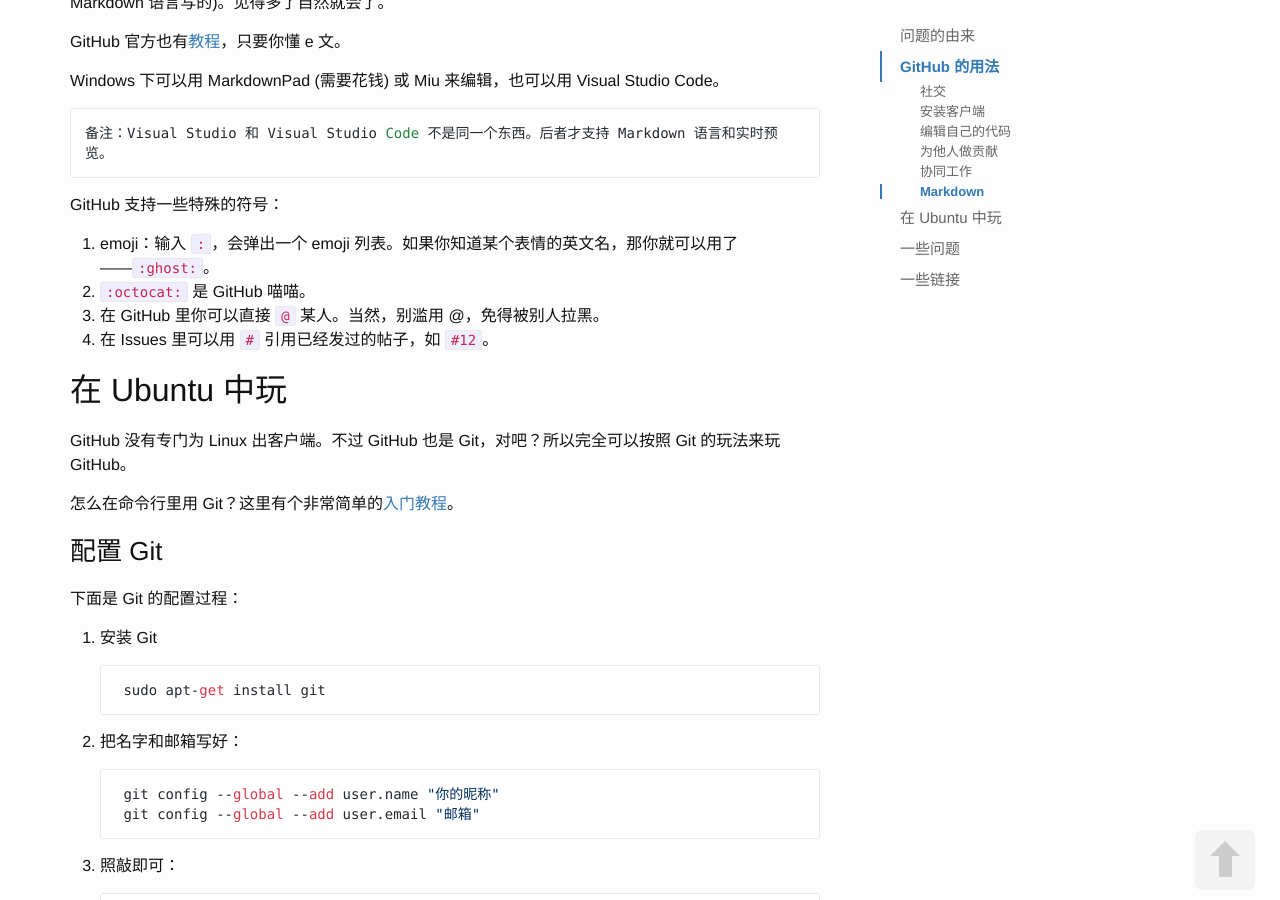
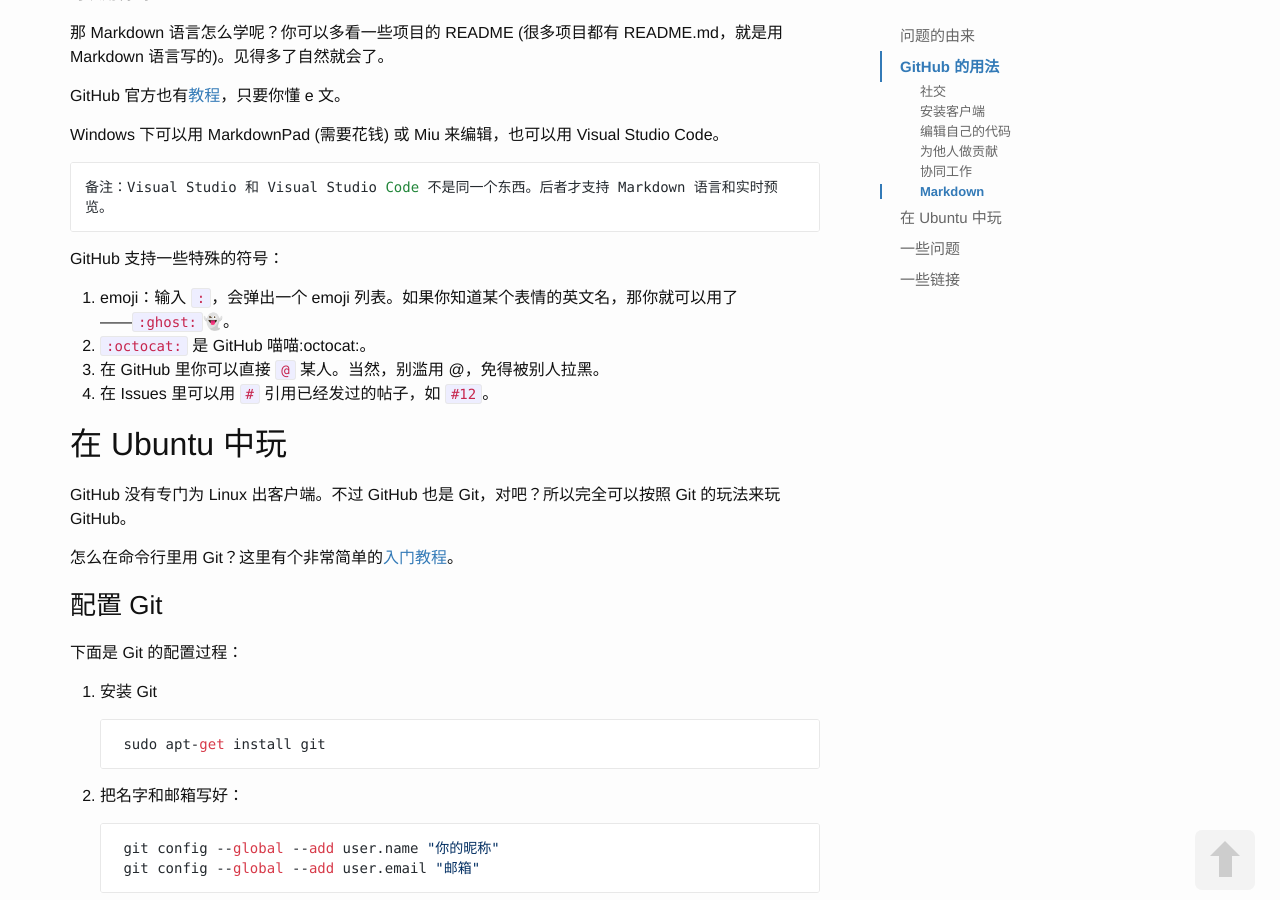
Before and after one commit to upclinux/upclinux2.github.io, a Jekyll site: the page built from _posts/2015-05-24-github-introduction.markdown, in a window 1280 px wide and 900 px high, scrolled down 7458 px. Built offline with Jekyll 4.4.1, drawn with Linux system fonts in a browser that asks for light colours; nearby versions of some CDN libraries; emoji names are drawn with the system emoji font; comment, search, counter and statistics services are not loaded; some of the changed text lies outside the part shown.

Commit message:
fix for jemoji

```diff
--- a/_posts/2015-05-24-github-introduction.markdown
+++ b/_posts/2015-05-24-github-introduction.markdown
@@ -174,8 +177,8 @@
 
 GitHub 支持一些特殊的符号：
 
-1. emoji：输入 `:`，会弹出一个 emoji 列表。如果你知道某个表情的英文名，那你就可以用了——`:ghost:`。
-2. `:octocat:` 是 GitHub 喵喵。
+1. emoji：输入 `:`，会弹出一个 emoji 列表。如果你知道某个表情的英文名，那你就可以用了——<code>:ghost<span></span>:</code>:ghost:。
+2. <code>:octocat<span></span>:</code> 是 GitHub 喵喵:octocat:。
 3. 在 GitHub 里你可以直接 `@` 某人。当然，别滥用 @，免得被别人拉黑。
 4. 在 Issues 里可以用 `#` 引用已经发过的帖子，如 `#12`。
 
```
Also changed, not shown: other parts of _posts/2015-05-24-github-introduction.markdown (+3 -0 lines).
